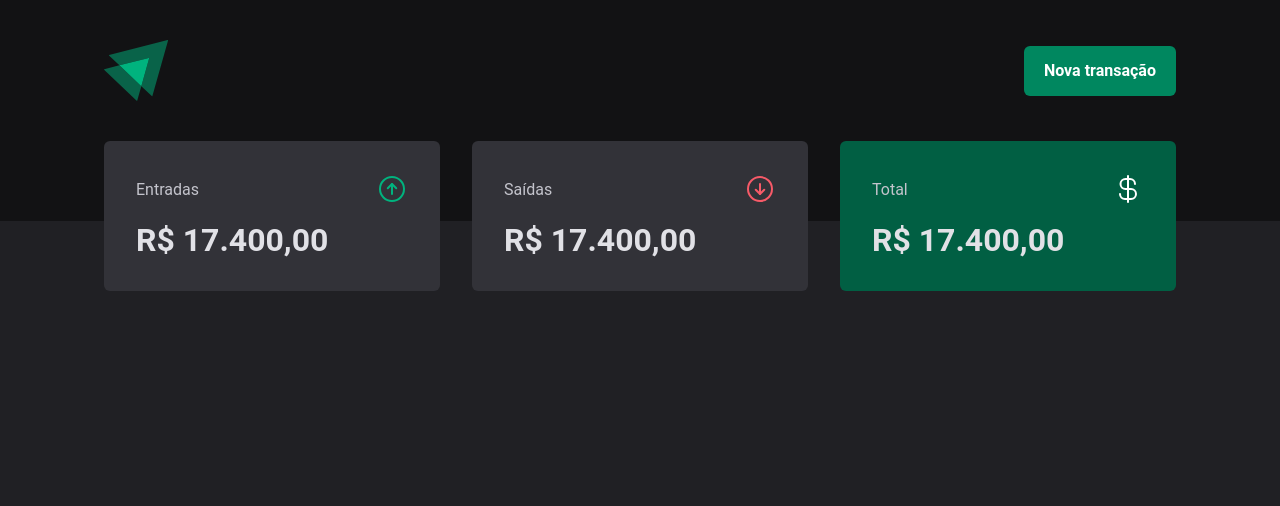
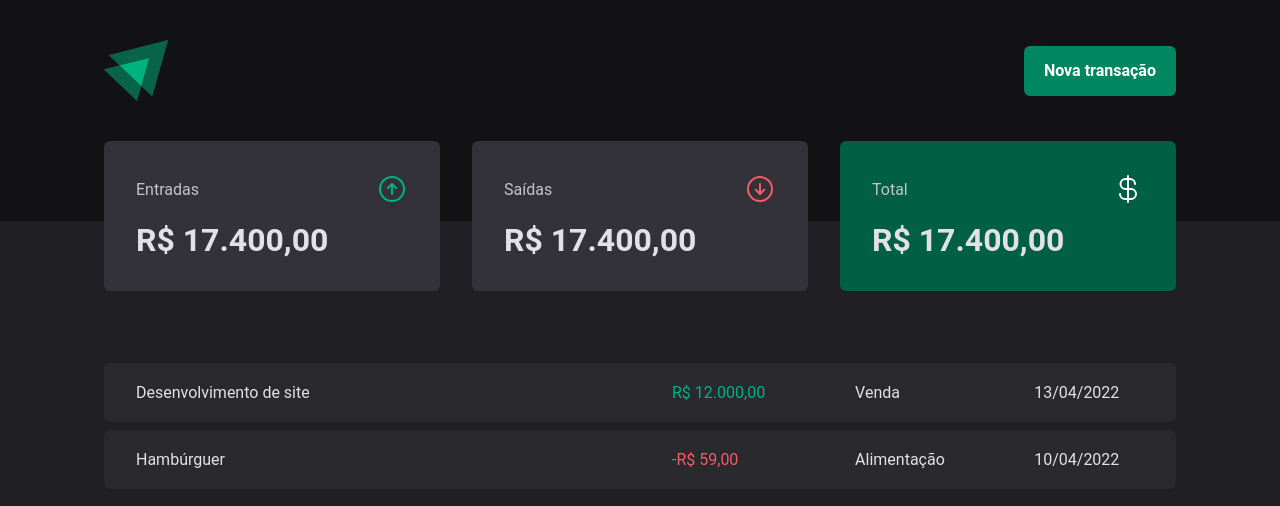
Before and after one commit to francelinom/td-money, a React app: page / in a window 1280 px wide. Shown: the top 506 px of the page. Built offline with nearby package versions, Linux system fonts and the light colour scheme; the HTML template or start-up script is replaced by a standard one.

Commit message:
feat: adding table in transactions

```diff
--- a/src/pages/Transactions/index.tsx
+++ b/src/pages/Transactions/index.tsx
@@ -1,11 +1,39 @@
 import { Header } from "../../components/Header";
 import { Summary } from "../../components/Summary";
+import { PriceHighlight, TransactionsContainer, TransactionsTable } from "./styles";
 
 export function Transactions() {
     return (
         <div>
             <Header />
             <Summary />
+
+            <TransactionsContainer>
+                <TransactionsTable>
+                    <tbody>
+                        <tr>
+                            <td width="50%">Desenvolvimento de site</td>
+                            <td>
+                                <PriceHighlight variant="income">
+                                    R$ 12.000,00
+                                </PriceHighlight>
+                            </td>
+                            <td>Venda</td>
+                            <td>13/04/2022</td>
+                        </tr>
+                        <tr>
+                            <td width="50%">Hambúrguer</td>
+                            <td>
+                                <PriceHighlight variant="outcome">
+                                    -R$ 59,00
+                                </PriceHighlight>
+                            </td>
+                            <td>Alimentação</td>
+                            <td>10/04/2022</td>
+                        </tr>
+                    </tbody>
+                </TransactionsTable>
+            </TransactionsContainer>
         </div>
     );
 }
--- a/src/pages/Transactions/styles.ts
+++ b/src/pages/Transactions/styles.ts
@@ -0,0 +1,34 @@
+import styled from "styled-components";
+export const TransactionsContainer = styled.main`
+  width: 100%;
+  max-width: 1120px;
+  margin: 4rem auto 0;
+  padding: 0 1.5rem;
+`;
+export const TransactionsTable = styled.table`
+  width: 100%;
+  border-collapse: separate;
+  border-spacing: 0 0.5rem;
+  /* margin-top: 1.5rem; */
+  td {
+    padding: 1.25rem 2rem;
+    background: ${(props) => props.theme["gray-700"]};
+    &:first-child {
+      border-top-left-radius: 6px;
+      border-bottom-left-radius: 6px;
+    }
+    &:last-child {
+      border-top-right-radius: 6px;
+      border-bottom-right-radius: 6px;
+    }
+  }
+`;
+interface PriceHighlightProps {
+  variant: "income" | "outcome";
+}
+export const PriceHighlight = styled.span<PriceHighlightProps>`
+  color: ${(props) =>
+    props.variant === "income"
+      ? props.theme["green-300"]
+      : props.theme["red-300"]};
+`;
```
